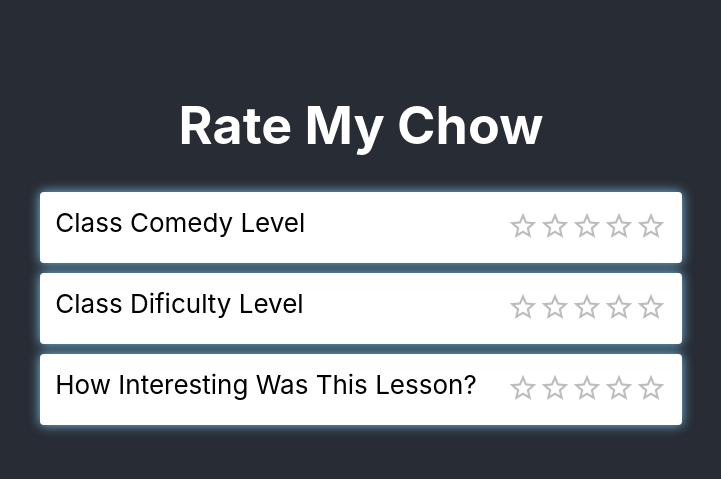
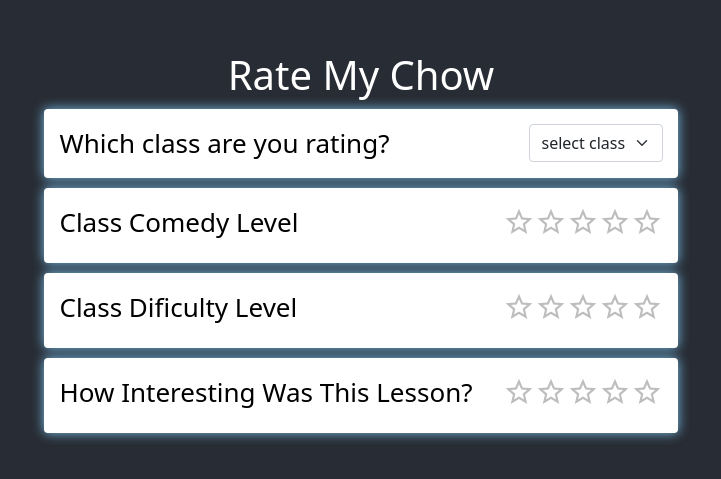
Before and after one commit to shubhammalhotra28/malachowsky, a React (Create React App) app: page /chowclasses in a window 1280 px wide. Shown: the part 153-632 px from the top of the page, without its empty margins (279-1000 px from the left). Built offline with nearby package versions, Linux system fonts and the light colour scheme; no server answers; what aws-amplify would draw is missing.

Commit message:
Adds course selector

```diff
--- a/package.json
+++ b/package.json
@@ -14,6 +14,7 @@
     "aws-amplify": "^4.3.14",
     "button": "^1.1.1",
     "react": "^17.0.2",
+    "bootstrap": "^5.1.3",
     "react-bootstrap": "^2.1.2",
     "react-dom": "^17.0.2",
     "react-leaflet": "^3.2.5",
--- a/src/App.js
+++ b/src/App.js
@@ -7,6 +7,8 @@ import ReportLocation from './components/ReportLocation';
 import ChowMap from './components/ChowMap';
 import Amplify from 'aws-amplify';
 import awsconfig from './aws-exports';
+import 'bootstrap/dist/css/bootstrap.min.css';
+
 
 Amplify.configure(awsconfig);
 
--- a/src/components/ChowClasses.js
+++ b/src/components/ChowClasses.js
@@ -1,12 +1,14 @@
 import React from 'react';
 import RatingBar from './subcomponents/RatingBar';
 import './ChowClasses.css'
+import ClassSelectorBar from './subcomponents/ClassSelectorBar';
 
 export default class ChowClasses extends React.Component {
   render() {
     return (
       <div class="classes-top">
         <h1>Rate My Chow</h1>
+        <ClassSelectorBar title="Which class are you rating?" />
         <RatingBar title="Class Comedy Level" />
         <RatingBar title="Class Dificulty Level" />
         <RatingBar title="How Interesting Was This Lesson?" />
--- /dev/null
+++ b/src/components/subcomponents/ClassSelectorBar.js
@@ -0,0 +1,21 @@
+import React from 'react';
+import InputContainer from './InputContainer';
+import Form from 'react-bootstrap/Form';
+
+export default class ClassSelectorBar extends React.Component {
+  render() {
+    return (
+      <InputContainer title={this.props.title}>
+        <Form.Select aria-label="Default select example">
+          <option>select class</option>
+          <option value="SWEN 101">SWEN 101</option>
+          <option value="SWEN 102">SWEN 102</option>
+          <option value="SWEN 256">SWEN 256</option>
+          <option value="SWEN 261">SWEN 261</option>
+          <option value="SWEN 350">SWEN 350</option>
+          <option value="SWEN 356">SWEN 356</option>
+        </Form.Select>
+      </InputContainer>
+    );
+  }
+}
--- a/src/components/subcomponents/InputContainer.css
+++ b/src/components/subcomponents/InputContainer.css
@@ -8,3 +8,7 @@
   border-radius: 4px;
   box-shadow: 0px 0 12px 0px rgb(122 193 236);
 }
+
+.children-container {
+  margin-left: 30px;
+}
--- a/src/components/subcomponents/InputContainer.js
+++ b/src/components/subcomponents/InputContainer.js
@@ -6,7 +6,7 @@ export default class InputContainer extends React.Component {
     return (
       <div class="input-container">
         <span>{this.props.title}</span>
-        <span>{this.props.children}</span>
+        <span class="children-container">{this.props.children}</span>
       </div>
     );
   }
--- a/src/components/subcomponents/RatingBar.css
+++ b/src/components/subcomponents/RatingBar.css
@@ -1,7 +1,3 @@
-.star-container {
-  margin-left: 30px;
-}
-
 .star-container label {
   color: #f1d400;
 }
```
Also changed, not shown: 1 other file (tests, documents, lock files or other folders).
